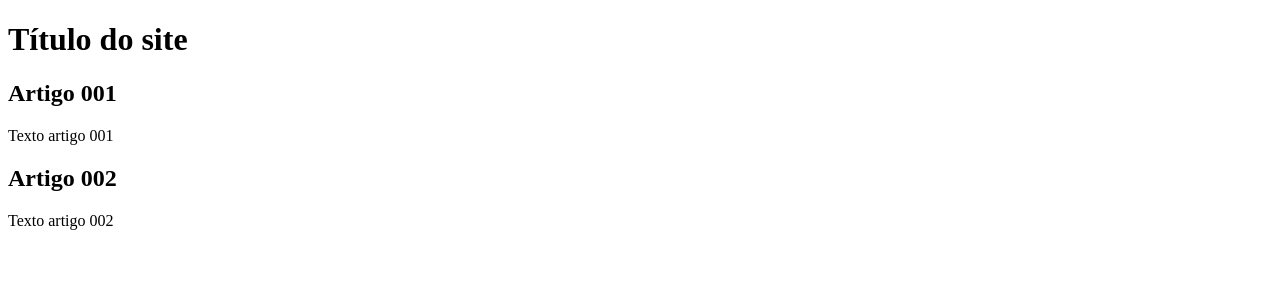
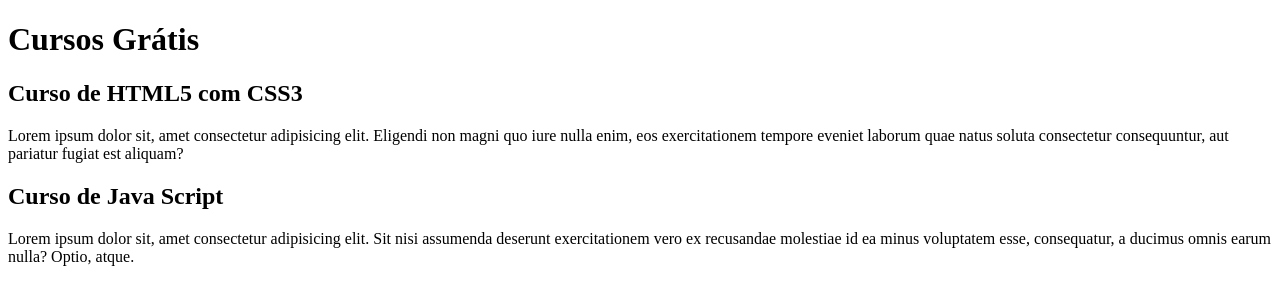
Before and after one commit to eurobsongaspar/projeto-site, a plain HTML site: page index.html in a window 1280 px wide. Drawn offline with Linux system fonts and the light colour scheme.

Commit message:
comecei a escrever o conteúdo

```diff
--- a/index.html
+++ b/index.html
@@ -8,15 +8,15 @@
 <body>
    <main>
     <header>
-        <h1>Título do site</h1>
+        <h1>Cursos Grátis</h1>
     </header>
     <article>
-        <h2>Artigo 001</h2>
-        <p>Texto artigo 001</p>
+        <h2>Curso de HTML5 com CSS3</h2>
+        <p>Lorem ipsum dolor sit, amet consectetur adipisicing elit. Eligendi non magni quo iure nulla enim, eos exercitationem tempore eveniet laborum quae natus soluta consectetur consequuntur, aut pariatur fugiat est aliquam?</p>
     </article>
     <article>
-        <h2>Artigo 002</h2>
-        <p>Texto artigo 002</p>
+        <h2>Curso de Java Script</h2>
+        <p>Lorem ipsum dolor sit, amet consectetur adipisicing elit. Sit nisi assumenda deserunt exercitationem vero ex recusandae molestiae id ea minus voluptatem esse, consequatur, a ducimus omnis earum nulla? Optio, atque.</p>
     </article>
    </main>
 </body>
```
